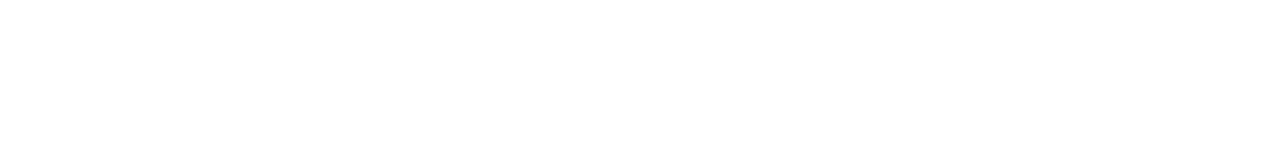
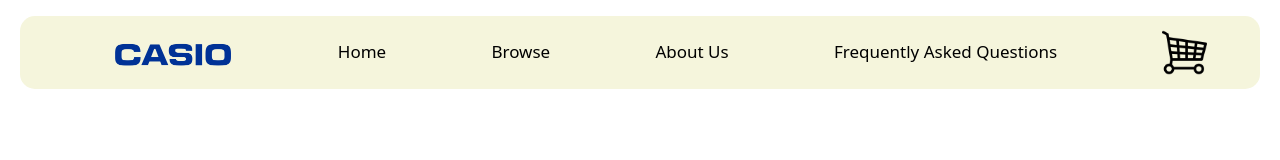
Before and after one commit to FakeQwek/FED-repo, a plain HTML site: page FED_S10255665C_QwekTsunYang_website/index.html in a window 1280 px wide. Drawn offline with Linux system fonts and the light colour scheme.

Commit message:
Website Development Update
-Further development of website:
* Nav bar created with basic CSS
* Normalise.css integrated into index.html

```diff
--- a/FED_S10255665C_QwekTsunYang_website/index.html
+++ b/FED_S10255665C_QwekTsunYang_website/index.html
@@ -1,9 +1,40 @@
 <!DOCTYPE html>
 <html id="homepage">
     <head>
+        <title>Casio Calculators</title>
+        <meta charset="utf-8">
+        <meta name="viewport" content="width=device-width">
+        <link href="./stylesheets/style.css" rel="stylesheet" type="text/css"/>
+        <link href="./stylesheets/normalize.css" rel="stylesheet" type="text/css"/>
+    </head>
+    <header>
 
-    </head>
+      <nav>
+         <ul id="nav-container">
+          <img src="./images/casio-logo.png" width="120" height="67.5">
+          <li>
+            <a href="./index.html">Home</a>
+           </li>
+           <li>
+            <a href="./calculator-catalog.html">Browse</a>
+           </li>
+           <li>
+            <a href="./mission.html">About Us</a>
+           </li>
+           <li>
+            <a href="./faq.html">Frequently Asked Questions</a>
+           </li>
+           <li>
+            <a href="./shopping-cart.html"><img src="./images/cart-icon.png" alt="Checkout" width="45" height="45"></a>
+           </li>
+
+         </ul>
+       </nav>
+
+    </header>
+
+
     <body>
-
+        <script src="./scripts/script.js"></script>
     </body>
 </html>
--- a/FED_S10255665C_QwekTsunYang_website/stylesheets/style.css
+++ b/FED_S10255665C_QwekTsunYang_website/stylesheets/style.css
@@ -0,0 +1,43 @@
+/* GLOBAL */
+
+/*Nav Bar*/
+#nav-container {
+    display: flex;
+    flex-direction: row;
+    list-style-type: none;
+    justify-content: space-around;
+    align-items: center;
+    margin-left: 20px;
+    margin-right: 20px;
+    background-color: beige;
+    border-radius: 15px;
+}
+
+nav a {
+    font-family: system-ui;
+    font-size: 17px;
+}
+
+a:link, a:active {
+    text-decoration: none;
+    color: black;
+
+}
+
+a:hover {
+    text-decoration: none;
+    color: white;
+}
+
+html {
+    height: 100%;
+    width: 100%;
+}
+
+nav img {
+    padding-top: 5px;
+}
+
+
+
+/* Homepage */
```
Also changed, not shown: FED_S10255665C_QwekTsunYang_website/images/Imgsource.txt (added), FED_S10255665C_QwekTsunYang_website/images/cart-icon.png (added), FED_S10255665C_QwekTsunYang_website/images/casio-logo.png (added), FED_S10255665C_QwekTsunYang_website/images/download (1).jpg (added), FED_S10255665C_QwekTsunYang_website/images/download (2).jpg (added), FED_S10255665C_QwekTsunYang_website/images/download.jpg (added).
